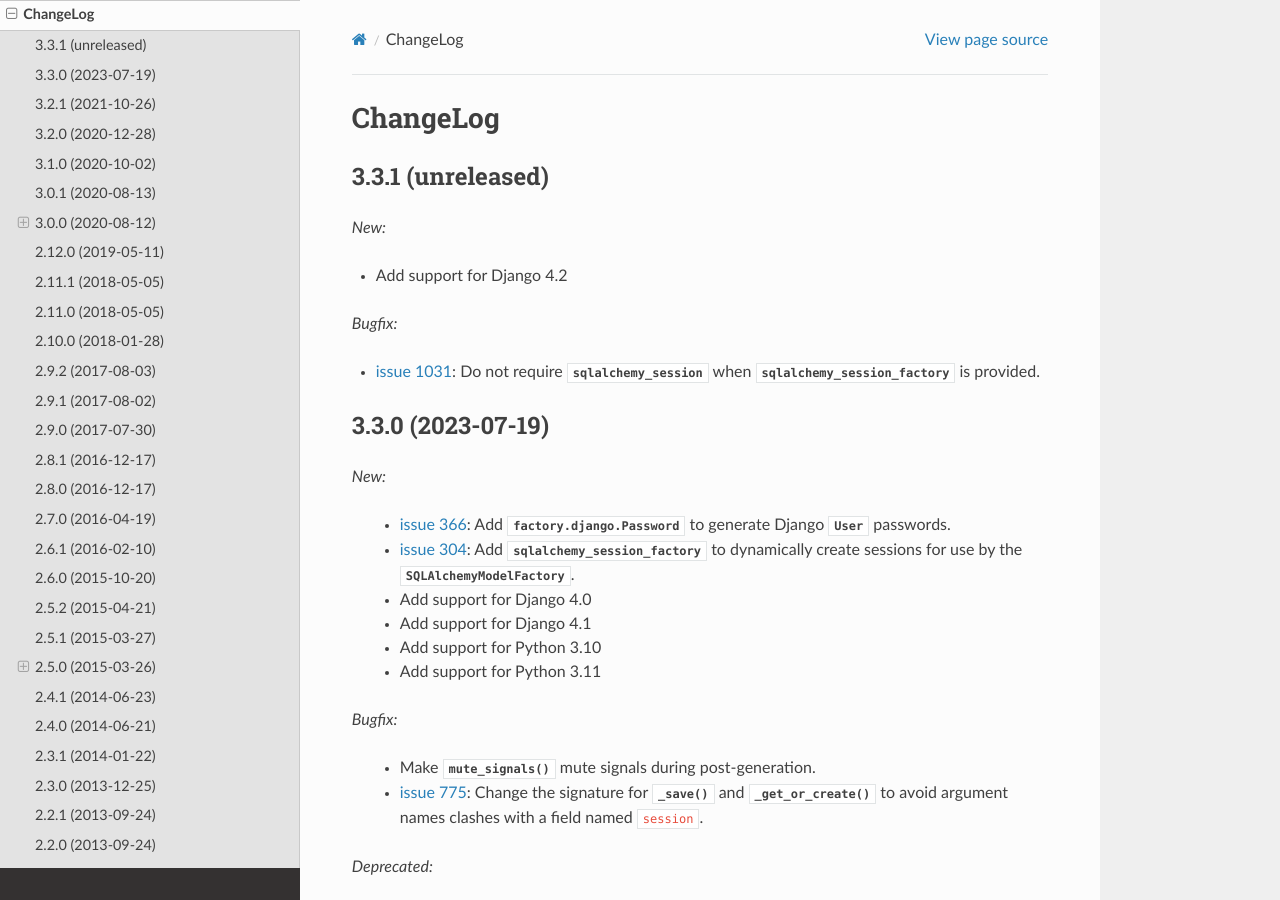
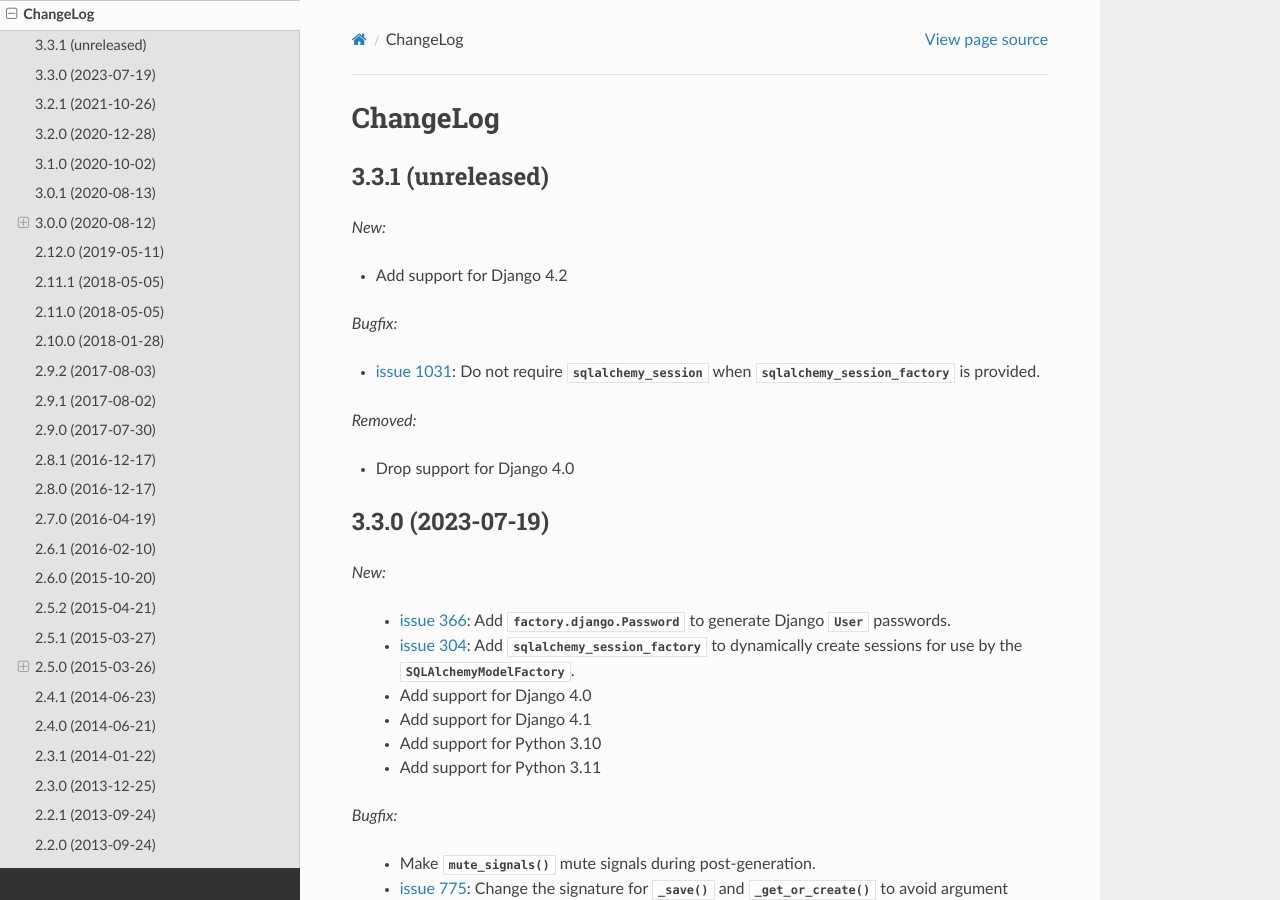
Before and after one commit to FactoryBoy/factory_boy, a Sphinx documentation site: the page built from docs/changelog.rst, in a window 1280 px wide and 900 px high. Built offline with Sphinx 7.4.7 and the Read the Docs theme 2.0.0, drawn with Linux system fonts in a browser that asks for light colours.

Commit message:
Drop support for Django 4.0

```diff
--- a/docs/changelog.rst
+++ b/docs/changelog.rst
@@ -14,6 +14,9 @@
 - :issue:`1031`: Do not require :attr:`~factory.alchemy.SQLAlchemyOptions.sqlalchemy_session` when
   :attr:`~factory.alchemy.SQLAlchemyOptions.sqlalchemy_session_factory` is provided.
 
+*Removed:*
+
+- Drop support for Django 4.0
 
 3.3.0 (2023-07-19)
 ------------------
--- a/setup.cfg
+++ b/setup.cfg
@@ -16,7 +16,6 @@
     Development Status :: 5 - Production/Stable
     Framework :: Django
     Framework :: Django :: 3.2
-    Framework :: Django :: 4.0
     Framework :: Django :: 4.1
     Framework :: Django :: 4.2
     Intended Audience :: Developers
```
Also changed, not shown: 1 other file.
